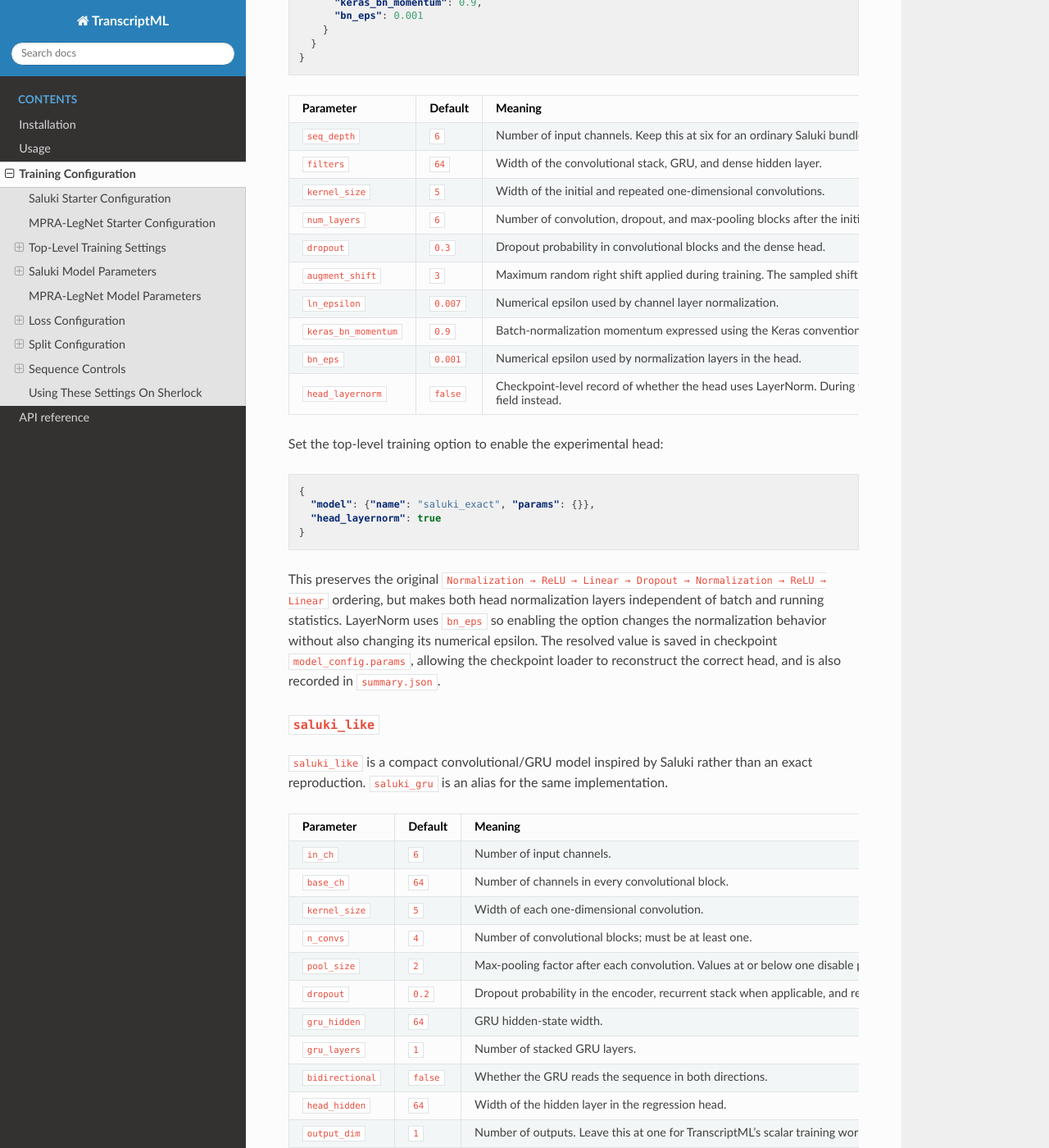
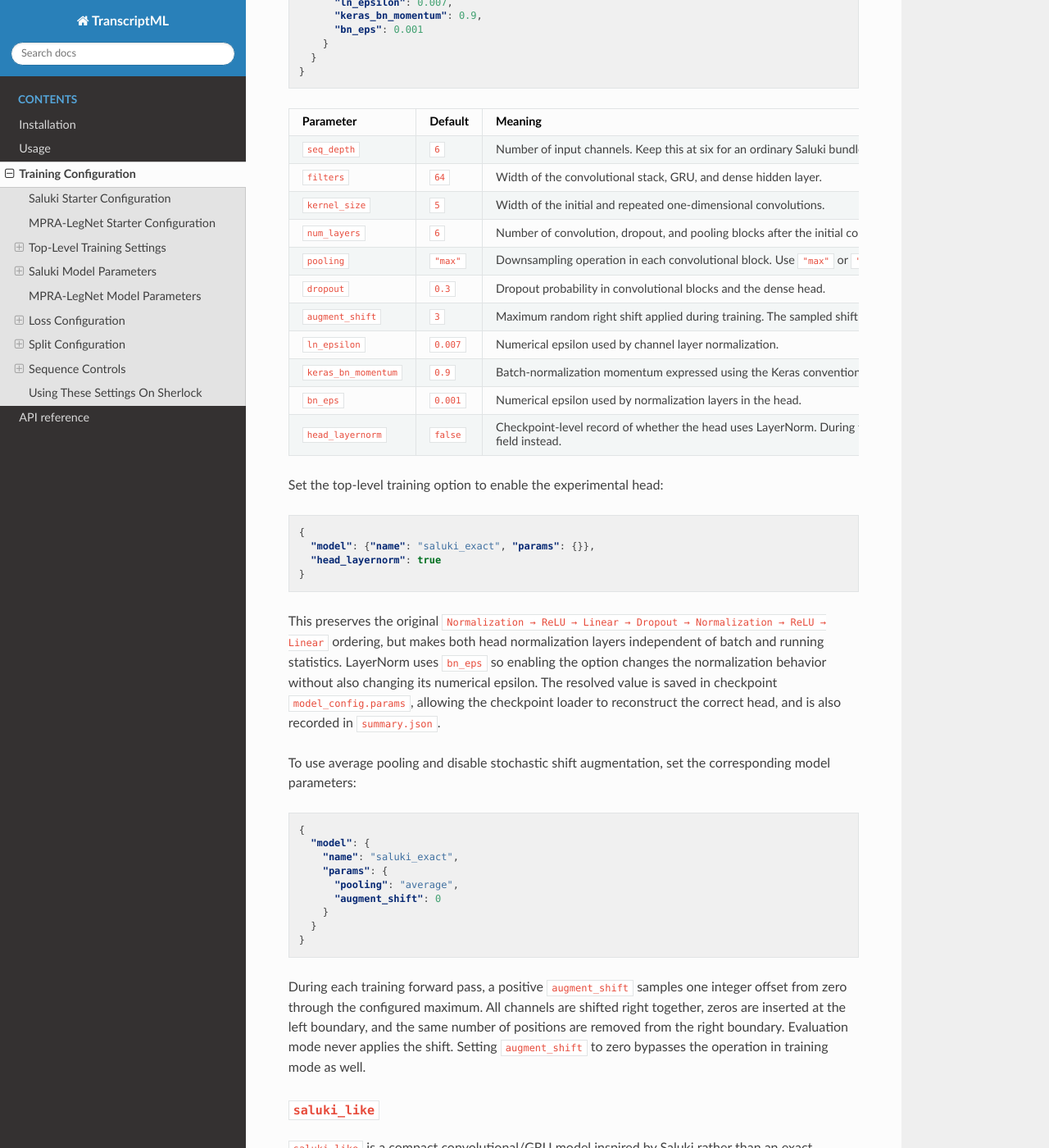
Before and after one commit to kundajelab/TranscriptML, a Sphinx documentation site: the page built from docs/training_configuration.md, in a window 1280 px wide and 1400 px high, scrolled down 4847 px. Shown: the whole window at 82% size. Built offline with Sphinx 7.4.7 and the Read the Docs theme 3.1.0, drawn with Linux system fonts in a browser that asks for light colours.

Commit message:
Allow more flexibility in Saluki model

````diff
--- a/docs/training_configuration.md
+++ b/docs/training_configuration.md
@@ -226,6 +226,7 @@ This is the model used by the standard Saluki workflow.
       "filters": 64,
       "kernel_size": 5,
       "num_layers": 6,
+      "pooling": "max",
       "dropout": 0.3,
       "augment_shift": 3,
       "ln_epsilon": 0.007,
@@ -241,7 +242,8 @@ This is the model used by the standard Saluki workflow.
 | `seq_depth` | `6` | Number of input channels. Keep this at six for an ordinary Saluki bundle. |
 | `filters` | `64` | Width of the convolutional stack, GRU, and dense hidden layer. |
 | `kernel_size` | `5` | Width of the initial and repeated one-dimensional convolutions. |
-| `num_layers` | `6` | Number of convolution, dropout, and max-pooling blocks after the initial convolution. |
+| `num_layers` | `6` | Number of convolution, dropout, and pooling blocks after the initial convolution. |
+| `pooling` | `"max"` | Downsampling operation in each convolutional block. Use `"max"` or `"average"`. |
 | `dropout` | `0.3` | Dropout probability in convolutional blocks and the dense head. |
 | `augment_shift` | `3` | Maximum random right shift applied during training. The sampled shift is between zero and this value; set to zero to disable it. |
 | `ln_epsilon` | `0.007` | Numerical epsilon used by channel layer normalization. |
@@ -265,6 +267,28 @@ so enabling the option changes the normalization behavior without also
 changing its numerical epsilon. The resolved value is saved in checkpoint
 `model_config.params`, allowing the checkpoint loader to reconstruct the
 correct head, and is also recorded in `summary.json`.
+
+To use average pooling and disable stochastic shift augmentation, set the
+corresponding model parameters:
+
+```json
+{
+  "model": {
+    "name": "saluki_exact",
+    "params": {
+      "pooling": "average",
+      "augment_shift": 0
+    }
+  }
+}
+```
+
+During each training forward pass, a positive `augment_shift` samples one
+integer offset from zero through the configured maximum. All channels are
+shifted right together, zeros are inserted at the left boundary, and the same
+number of positions are removed from the right boundary. Evaluation mode never
+applies the shift. Setting `augment_shift` to zero bypasses the operation in
+training mode as well.
 
 ### `saluki_like`
 
````
Also changed, not shown: 3 other files.
